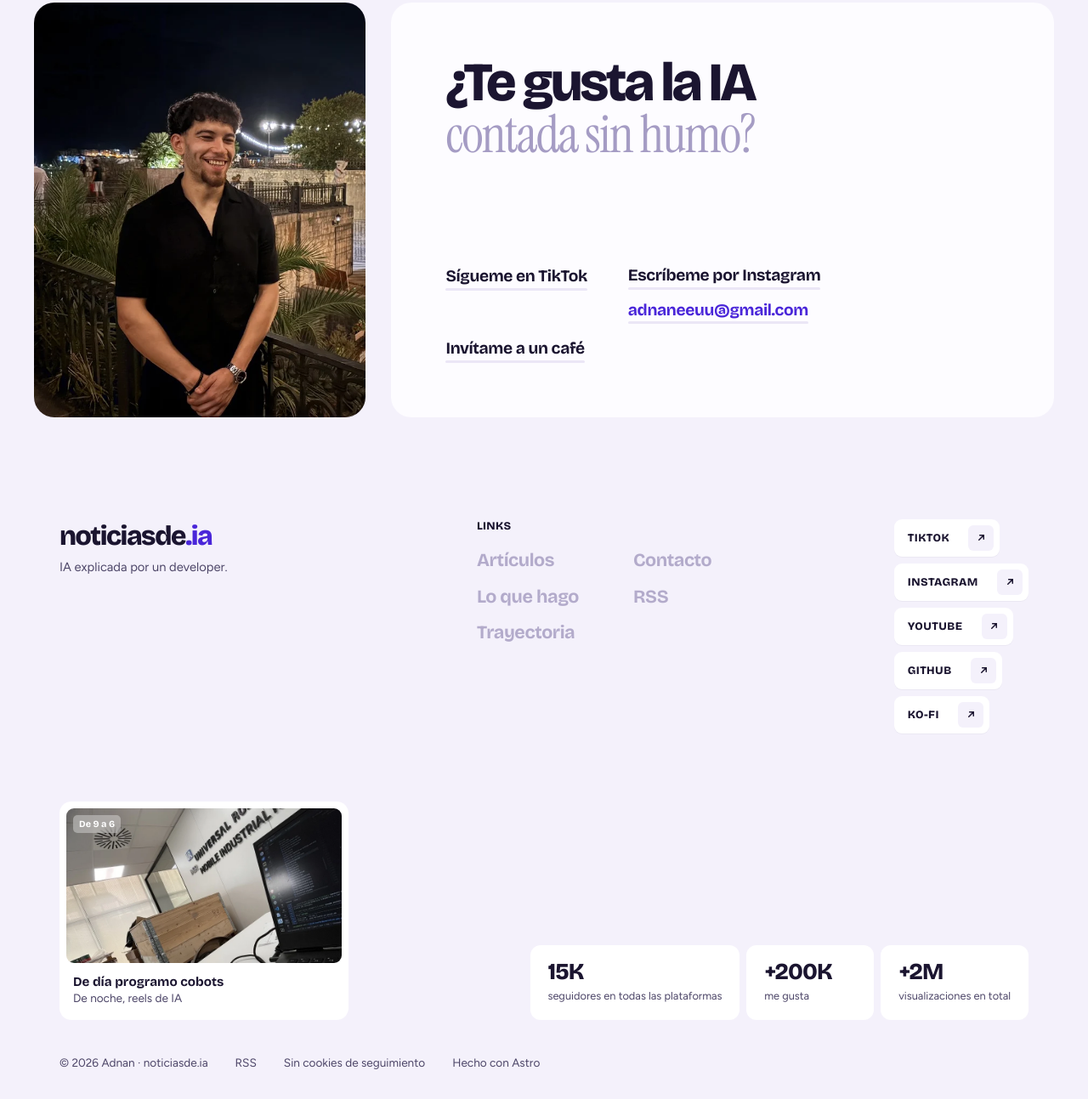
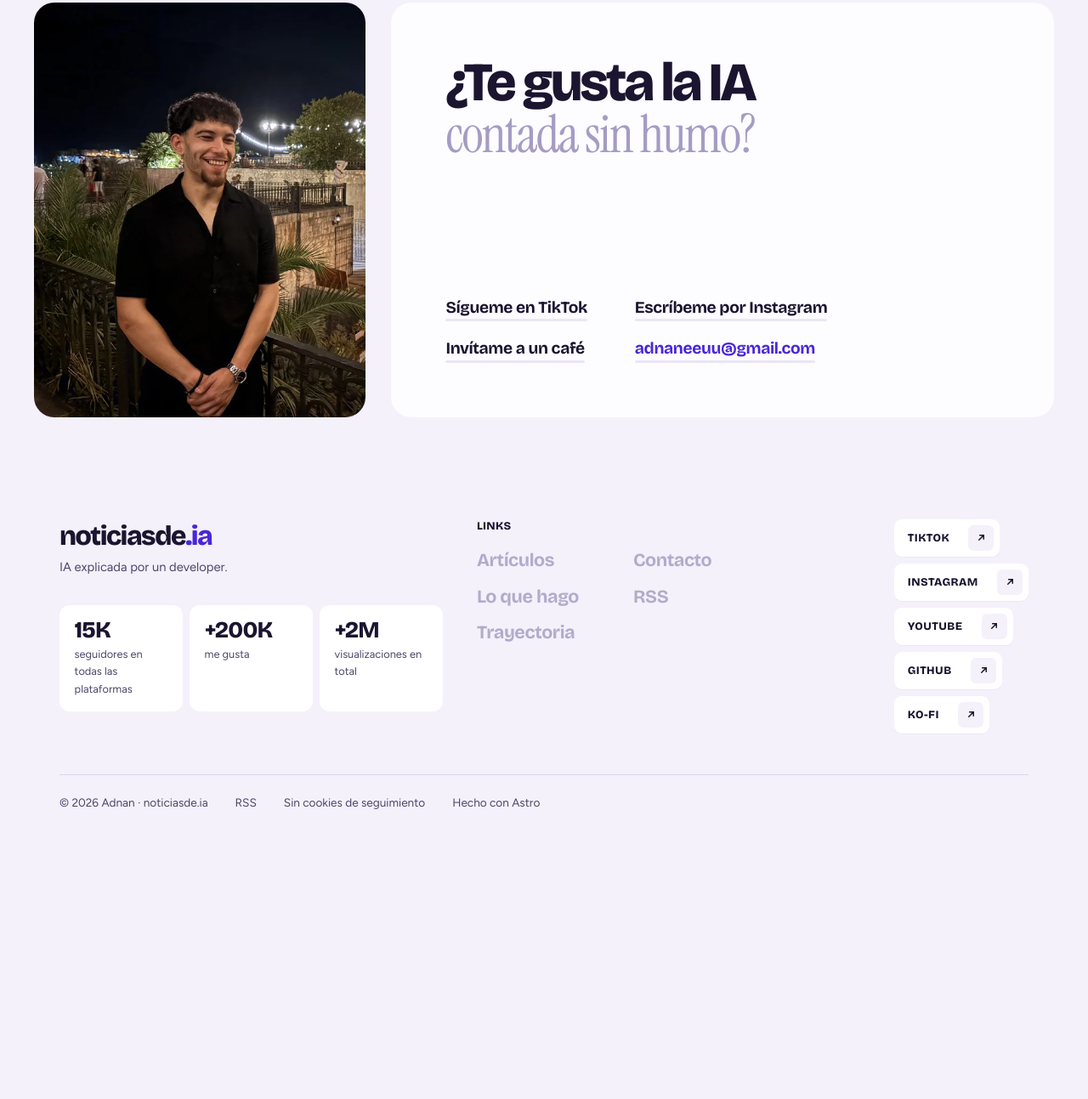
Before and after one commit to adnanbkz/noticiasde.ia, an Astro site: page / in a window 1280 px wide. Shown: the part 4470-5763 px from the top of the page at 85% size. After the commit the page ends 5458 px from the top, so only its background shows below. Built offline with nearby package versions, Linux system fonts and the light colour scheme; Astro itself is replaced by a stand-in of ours.

Commit message:
Enlaces de contacto alineados en 2x2 y footer más compacto con las cifras a la izquierda
Co-Authored-By: Claude Opus 5.5 <noreply@anthropic.com>
Claude-Session: https://claude.ai/code/session_01VDb4hmd9Lsxvp7D1wKSjfh

```diff
--- a/src/components/Footer.astro
+++ b/src/components/Footer.astro
@@ -1,5 +1,5 @@
 ---
-import { SITE, SOCIALS, AUTHOR, STATS, WORK } from '../data/site';
+import { SITE, SOCIALS, AUTHOR, STATS } from '../data/site';
 const links = [
   { href: '/articulos/', label: 'Artículos' },
   { href: '/#hago', label: 'Lo que hago' },
@@ -14,6 +14,7 @@ const links = [
       <div class="ft-brand">
         <a class="ft-logo" href="/">noticiasde<em>.ia</em></a>
         <p>{SITE.tagline}</p>
+        <ul class="ft-stats">{STATS.map((s) => <li><b>{s.value}</b><span>{s.label}</span></li>)}</ul>
       </div>
       <nav class="ft-links" aria-label="Pie de página">
         <p class="ft-eyebrow">Links</p>
@@ -24,18 +25,6 @@ const links = [
       ))}</ul>
     </div>
 
-    <div class="ft-mid">
-      <a class="ft-card" href="/#trayectoria">
-        <span class="ft-card-media">
-          <img src={WORK.photo ?? AUTHOR.photo ?? ''} alt="Adnan programando un cobot" loading="lazy" width="768" height="1024" />
-          <span class="ft-card-tag">De 9 a 6</span>
-        </span>
-        <strong>De día programo cobots</strong>
-        <span>De noche, reels de IA</span>
-      </a>
-      <ul class="ft-stats">{STATS.map((s) => <li><b>{s.value}</b><span>{s.label}</span></li>)}</ul>
-    </div>
-
     <div class="ft-legal">
       <span>© {new Date().getFullYear()} {AUTHOR.name} · {SITE.name}</span>
       <a href="/rss.xml">RSS</a>
--- a/src/pages/index.astro
+++ b/src/pages/index.astro
@@ -114,8 +114,9 @@ const short = (t: string) => (t.length > 58 ? t.slice(0, 56).replace(/[\s,:;]+\S
       <h2><span>¿Te gusta la IA</span><em>contada sin humo?</em></h2>
       <ul class="ct-links">
         <li><a href={net('tiktok').url} target="_blank" rel="noopener">Sígueme en TikTok</a></li>
-        <li class="ct-stack">
-          <a href={net('instagram').url} target="_blank" rel="noopener">Escríbeme por Instagram</a>
+        <li><a href={net('instagram').url} target="_blank" rel="noopener">Escríbeme por Instagram</a></li>
+        <li><a href={net('kofi').url} target="_blank" rel="noopener">Invítame a un café</a></li>
+        <li class="ct-mail-li">
           <details class="ct-mail">
             <summary>{EMAIL}</summary>
             <div class="ct-mail-menu">
@@ -125,7 +126,6 @@ const short = (t: string) => (t.length > 58 ? t.slice(0, 56).replace(/[\s,:;]+\S
             </div>
           </details>
         </li>
-        <li><a href={net('kofi').url} target="_blank" rel="noopener">Invítame a un café</a></li>
       </ul>
     </div>
   </section>
--- a/src/styles/global.css
+++ b/src/styles/global.css
@@ -366,12 +366,12 @@ main.has-pill { padding-top: 86px; }
 .ct-card h2 { display: grid; }
 .ct-card h2 span { font: 800 clamp(2.4rem, 5vw, 4rem)/.95 var(--f-display); letter-spacing: -0.05em; }
 .ct-card h2 em { font: 400 clamp(2.3rem, 4.8vw, 3.9rem)/1 var(--f-serif); font-style: normal; color: var(--muted); letter-spacing: -0.03em; }
-.ct-links { list-style: none; margin: 0; padding: 0; display: flex; flex-wrap: wrap; gap: 1rem 3rem; }
+.ct-links { list-style: none; margin: 0; padding: 0; display: grid; grid-template-columns: repeat(2, max-content); gap: 1.2rem 3.5rem; align-items: start; }
+@media (max-width: 560px) { .ct-links { grid-template-columns: 1fr; } .ct-mail-li { order: 2; } .ct-links > li:nth-child(3) { order: 3; } }
 .ct-links > li > a, .ct-mail summary { position: relative; display: inline-block; padding-bottom: .35rem; font: 700 clamp(1.05rem, 1.5vw, 1.25rem) var(--f-display); letter-spacing: -0.02em; }
 .ct-links > li > a::before, .ct-links > li > a::after, .ct-mail summary::before, .ct-mail summary::after { content: ""; position: absolute; left: 0; right: 0; bottom: 0; height: 3px; border-radius: 2px; background: #ebe6f6; }
 .ct-links > li > a::after, .ct-mail summary::after { background: var(--violet); scale: 0 1; transform-origin: right; transition: scale .45s var(--ease); }
 .ct-links > li > a:hover::after, .ct-mail summary:hover::after, .ct-mail[open] summary::after { scale: 1 1; transform-origin: left; }
-.ct-stack { display: grid; gap: .7rem; justify-items: start; }
 .ct-mail { position: relative; }
 .ct-mail summary { list-style: none; cursor: pointer; color: var(--violet); }
 .ct-mail summary::-webkit-details-marker { display: none; }
@@ -435,23 +435,14 @@ main.has-pill { padding-top: 86px; }
 .ft-nets a { display: inline-flex; align-items: center; gap: 1.4rem; padding: 7px 7px 7px 16px; border-radius: 9px; background: #fff; font: 800 .82rem var(--f-display); text-transform: uppercase; letter-spacing: .03em; box-shadow: 0 1px 0 rgb(27 21 48 / .04); }
 .ft-arrow { display: grid; place-items: center; width: 30px; height: 30px; border-radius: 6px; background: var(--paper); transition: background .2s, color .2s, rotate .4s var(--ease); }
 .ft-nets a:hover .ft-arrow { background: var(--violet); color: #fff; rotate: 45deg; }
-.ft-mid { display: flex; justify-content: space-between; align-items: flex-end; gap: 2rem; flex-wrap: wrap; margin-top: clamp(3rem, 7vw, 5rem); }
-.ft-card { display: grid; width: min(340px, 100%); padding: 8px 8px 14px; border-radius: 14px; background: #fff; transition: translate .4s var(--ease); }
-.ft-card:hover { translate: 0 -4px; }
-.ft-card-media { position: relative; aspect-ratio: 16/9; border-radius: 9px; overflow: hidden; margin-bottom: .8rem; }
-.ft-card-media img { width: 100%; height: 100%; object-fit: cover; object-position: 50% 35%; }
-.ft-card-tag { position: absolute; top: 8px; left: 8px; padding: 4px 7px; border-radius: 5px; background: rgb(255 255 255 / .35); backdrop-filter: blur(6px); color: #fff; font: 700 .68rem var(--f-display); }
-.ft-card strong { font: 700 .95rem var(--f-display); padding-inline: .5rem; }
-.ft-card > span:last-child { font-size: .85rem; color: var(--ink-2); padding-inline: .5rem; }
-.ft-stats { list-style: none; margin: 0; padding: 0; display: flex; flex-wrap: wrap; gap: 8px; }
-.ft-stats li { display: grid; min-width: 150px; padding: 1.1rem 1.3rem; border-radius: 12px; background: #fff; }
+.ft-stats { list-style: none; margin: 2rem 0 0; padding: 0; display: grid; grid-template-columns: repeat(3, minmax(0, 1fr)); gap: 8px; max-width: 520px; }
+.ft-stats li { display: grid; align-content: start; padding: 1rem 1.1rem; border-radius: 12px; background: #fff; }
 .ft-stats b { font: 800 1.7rem/1 var(--f-display); letter-spacing: -0.03em; }
 .ft-stats span { font-size: .8rem; color: var(--ink-2); margin-top: .3rem; }
-.ft-legal { display: flex; flex-wrap: wrap; gap: .6rem 2rem; margin-top: 2.5rem; font-size: .85rem; color: var(--ink-2); }
+.ft-legal { display: flex; flex-wrap: wrap; gap: .6rem 2rem; margin-top: 3rem; padding-top: 1.4rem; border-top: 1px solid var(--line); font-size: .85rem; color: var(--ink-2); }
 .ft-legal a:hover { color: var(--violet); }
 @media (max-width: 900px) {
   .ft-top { grid-template-columns: 1fr; }
   .ft-nets { display: flex; flex-wrap: wrap; }
   .ft-links ul { gap: .7rem 2.5rem; }
-  .ft-stats li { min-width: 0; flex: 1 1 120px; }
 }
```
